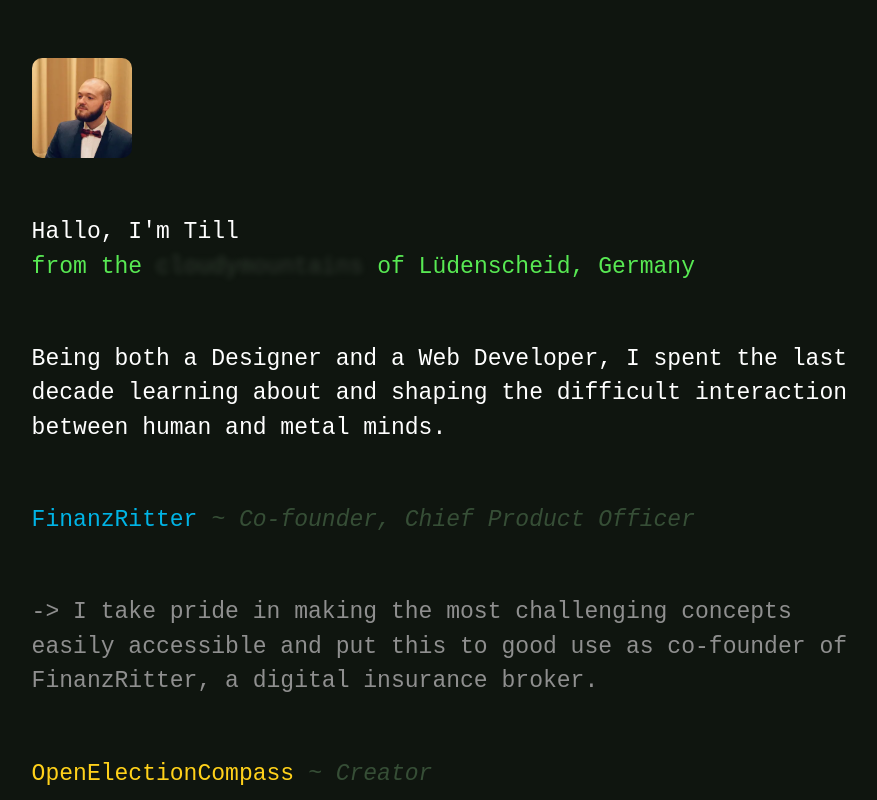
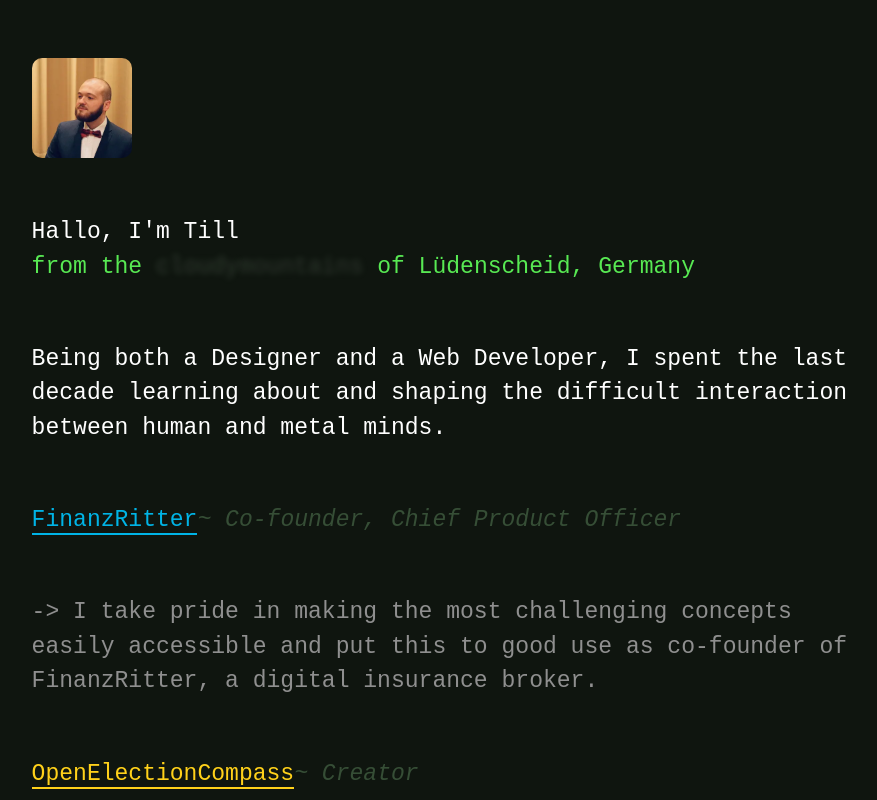
Before and after one commit to tillsanders/website, a Nuxt app: page / in a window 1280 px wide. Shown: the top 800 px of the page, without its empty margins (26-903 px from the left). Built offline with nearby package versions, Linux system fonts and the light colour scheme; a small style sheet from the web is missing.

Commit message:
feat: link to projects
Signed-off-by: Till Sanders <mail@till-sanders.de>

```diff
--- a/pages/index.vue
+++ b/pages/index.vue
@@ -21,7 +21,7 @@
     </header>
     <section>
       <h2 class="finanzritter">
-        FinanzRitter
+        <a href="https://finanzritter.com">FinanzRitter</a>
         <small>~&nbsp;Co-founder, Chief&nbsp;Product&nbsp;Officer</small>
       </h2>
       <p>
@@ -30,7 +30,7 @@
         digital insurance broker.
       </p>
       <h2 class="oec">
-        OpenElectionCompass
+        <a href="https://open-election-compass.com">OpenElectionCompass</a>
         <small>~&nbsp;Creator</small>
       </h2>
       <p>
@@ -103,7 +103,7 @@ export default Vue.extend({
 })
 </script>
 
-<style scoped>
+<style lang="scss" scoped>
 header p {
   color: var(--color-text);
 }
@@ -114,12 +114,14 @@ header img {
   display: block;
 }
 
-h2.finanzritter {
+h2.finanzritter a {
   color: var(--color-finanzritter);
+  border-color: var(--color-finanzritter);
 }
 
-h2.oec {
+h2.oec a {
   color: var(--color-oec);
+  border-color: var(--color-oec);
 }
 
 .cloudy {
```
